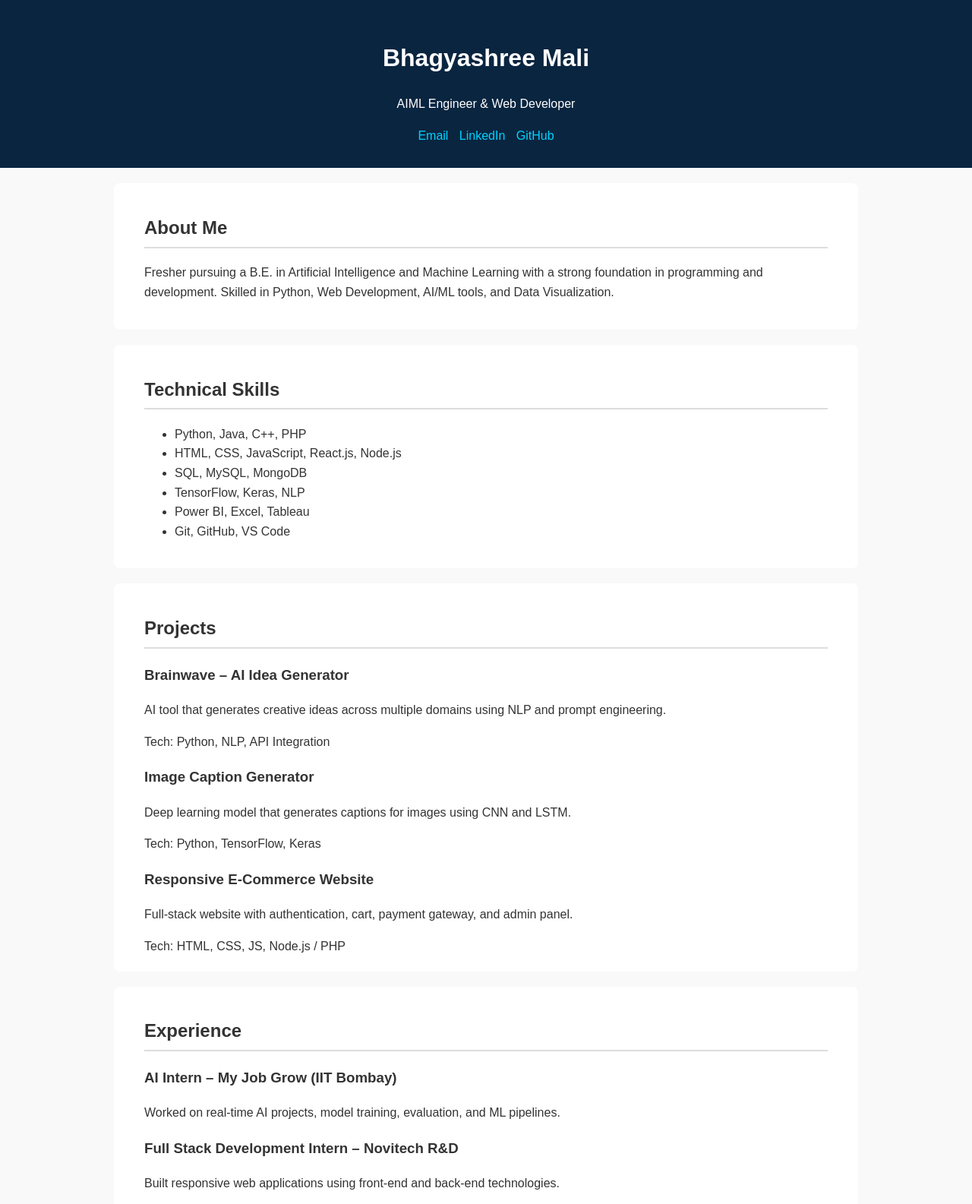
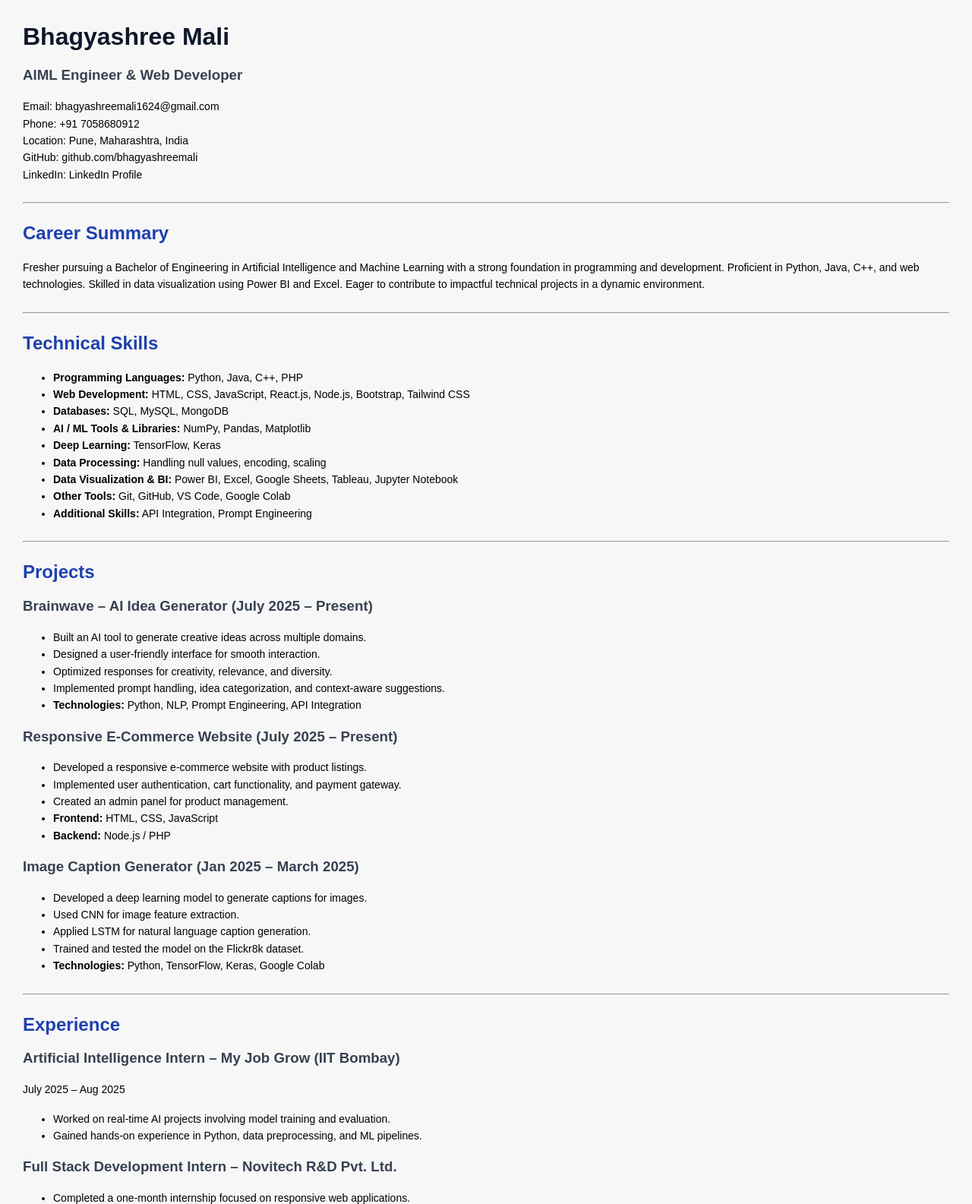
Before and after one commit to bhagyashreemali/resume-site, a plain HTML site: page index.html in a window 1280 px wide. Shown: the top 1585 px of the page at 76% size. Drawn offline with Linux system fonts and the light colour scheme.

Commit message:
change in style.css

```diff
--- a/index.html
+++ b/index.html
@@ -1,105 +1,138 @@
 <!DOCTYPE html>
-<html lang="en">
+<html>
 <head>
-  <meta charset="UTF-8" />
-  <meta name="viewport" content="width=device-width, initial-scale=1.0"/>
-  <title>Bhagyashree Mali | AIML Engineer</title>
-  <link rel="stylesheet" href="style.css"/>
+    <title>Bhagyashree Mali - Resume</title>
+    <link rel="stylesheet" href="style.css">
 </head>
+
 <body>
 
-<header>
 <h1>Bhagyashree Mali</h1>
-  <p>AIML Engineer & Web Developer</p>
-  <div class="links">
-    <a href="mailto:bhagyashreemali1624@gmail.com">Email</a>
-    <a href="#">LinkedIn</a>
-    <a href="https://github.com/bhagyashreemali" target="_blank">GitHub</a>
-  </div>
-</header>
+<h3>AIML Engineer & Web Developer</h3>
 
-<section class="about">
-  <h2>About Me</h2>
 <p>
-    Fresher pursuing a B.E. in Artificial Intelligence and Machine Learning with a strong foundation
-    in programming and development. Skilled in Python, Web Development, AI/ML tools, and Data Visualization.
+Email: bhagyashreemali1624@gmail.com <br>
+Phone: +91 7058680912 <br>
+Location: Pune, Maharashtra, India <br>
+GitHub: github.com/bhagyashreemali <br>
+LinkedIn: LinkedIn Profile
 </p>
-</section>
 
-<section>
+<hr>
+
+<h2>Career Summary</h2>
+<p>
+Fresher pursuing a Bachelor of Engineering in Artificial Intelligence and Machine Learning with a strong
+foundation in programming and development. Proficient in Python, Java, C++, and web technologies.
+Skilled in data visualization using Power BI and Excel. Eager to contribute to impactful technical projects
+in a dynamic environment.
+</p>
+
+<hr>
+
 <h2>Technical Skills</h2>
-  <ul class="skills">
-    <li>Python, Java, C++, PHP</li>
-    <li>HTML, CSS, JavaScript, React.js, Node.js</li>
-    <li>SQL, MySQL, MongoDB</li>
-    <li>TensorFlow, Keras, NLP</li>
-    <li>Power BI, Excel, Tableau</li>
-    <li>Git, GitHub, VS Code</li>
+<ul>
+    <li><strong>Programming Languages:</strong> Python, Java, C++, PHP</li>
+    <li><strong>Web Development:</strong> HTML, CSS, JavaScript, React.js, Node.js, Bootstrap, Tailwind CSS</li>
+    <li><strong>Databases:</strong> SQL, MySQL, MongoDB</li>
+    <li><strong>AI / ML Tools & Libraries:</strong> NumPy, Pandas, Matplotlib</li>
+    <li><strong>Deep Learning:</strong> TensorFlow, Keras</li>
+    <li><strong>Data Processing:</strong> Handling null values, encoding, scaling</li>
+    <li><strong>Data Visualization & BI:</strong> Power BI, Excel, Google Sheets, Tableau, Jupyter Notebook</li>
+    <li><strong>Other Tools:</strong> Git, GitHub, VS Code, Google Colab</li>
+    <li><strong>Additional Skills:</strong> API Integration, Prompt Engineering</li>
 </ul>
-</section>
 
-<section>
+<hr>
+
 <h2>Projects</h2>
 
-  <div class="card">
-    <h3>Brainwave – AI Idea Generator</h3>
-    <p>AI tool that generates creative ideas across multiple domains using NLP and prompt engineering.</p>
-    <span>Tech: Python, NLP, API Integration</span>
-  </div>
+<h3>Brainwave – AI Idea Generator (July 2025 – Present)</h3>
+<ul>
+    <li>Built an AI tool to generate creative ideas across multiple domains.</li>
+    <li>Designed a user-friendly interface for smooth interaction.</li>
+    <li>Optimized responses for creativity, relevance, and diversity.</li>
+    <li>Implemented prompt handling, idea categorization, and context-aware suggestions.</li>
+    <li><strong>Technologies:</strong> Python, NLP, Prompt Engineering, API Integration</li>
+</ul>
 
-  <div class="card">
-    <h3>Image Caption Generator</h3>
-    <p>Deep learning model that generates captions for images using CNN and LSTM.</p>
-    <span>Tech: Python, TensorFlow, Keras</span>
-  </div>
+<h3>Responsive E-Commerce Website (July 2025 – Present)</h3>
+<ul>
+    <li>Developed a responsive e-commerce website with product listings.</li>
+    <li>Implemented user authentication, cart functionality, and payment gateway.</li>
+    <li>Created an admin panel for product management.</li>
+    <li><strong>Frontend:</strong> HTML, CSS, JavaScript</li>
+    <li><strong>Backend:</strong> Node.js / PHP</li>
+</ul>
 
-  <div class="card">
-    <h3>Responsive E-Commerce Website</h3>
-    <p>Full-stack website with authentication, cart, payment gateway, and admin panel.</p>
-    <span>Tech: HTML, CSS, JS, Node.js / PHP</span>
-  </div>
-</section>
+<h3>Image Caption Generator (Jan 2025 – March 2025)</h3>
+<ul>
+    <li>Developed a deep learning model to generate captions for images.</li>
+    <li>Used CNN for image feature extraction.</li>
+    <li>Applied LSTM for natural language caption generation.</li>
+    <li>Trained and tested the model on the Flickr8k dataset.</li>
+    <li><strong>Technologies:</strong> Python, TensorFlow, Keras, Google Colab</li>
+</ul>
 
-<section>
+<hr>
+
 <h2>Experience</h2>
 
-  <div class="card">
-    <h3>AI Intern – My Job Grow (IIT Bombay)</h3>
-    <p>Worked on real-time AI projects, model training, evaluation, and ML pipelines.</p>
-  </div>
+<h3>Artificial Intelligence Intern – My Job Grow (IIT Bombay)</h3>
+<p>July 2025 – Aug 2025</p>
+<ul>
+    <li>Worked on real-time AI projects involving model training and evaluation.</li>
+    <li>Gained hands-on experience in Python, data preprocessing, and ML pipelines.</li>
+</ul>
 
-  <div class="card">
-    <h3>Full Stack Development Intern – Novitech R&D</h3>
-    <p>Built responsive web applications using front-end and back-end technologies.</p>
-  </div>
+<h3>Full Stack Development Intern – Novitech R&D Pvt. Ltd.</h3>
+<ul>
+    <li>Completed a one-month internship focused on responsive web applications.</li>
+    <li>Worked with both front-end and back-end technologies.</li>
+</ul>
 
-  <div class="card">
-    <h3>Data Analytics Intern – Novitech R&D</h3>
-    <p>Data collection, analysis, and visualization for business insights.</p>
-  </div>
-</section>
+<h3>Data Analytics Intern – Novitech R&D Pvt. Ltd.</h3>
+<ul>
+    <li>Worked on data collection, analysis, and visualization.</li>
+    <li>Derived meaningful business insights using analytical tools.</li>
+</ul>
 
-<section>
+<hr>
+
 <h2>Education</h2>
-  <p><strong>B.E. Artificial Intelligence & Machine Learning</strong></p>
-  <p>Zeal College of Engineering and Research, Pune</p>
-  <p>2023 – 2027</p>
-</section>
 
-<section>
+<p>
+<strong>Bachelor of Engineering (B.E.) – Artificial Intelligence & Machine Learning</strong><br>
+Zeal College of Engineering and Research, Pune University<br>
+Duration: Aug 2023 – May 2027
+</p>
+
+<p>
+<strong>Higher Secondary Certification (HSC)</strong><br>
+Sant Tukaram English Medium School & Junior College<br>
+Duration: Jan 2024 – Mar 2025
+</p>
+
+<p>
+<strong>Secondary School Certification (SSC)</strong><br>
+Priyadarshani School and Junior College<br>
+Duration: June 2020 – March 2021
+</p>
+
+<hr>
+
 <h2>Certifications</h2>
 <ul>
-    <li>AI Internship – My Job Grow</li>
-    <li>Full Stack Development – Novitech R&D</li>
-    <li>NLP Course – Great Learning</li>
-    <li>Power BI & Excel Workshops</li>
+    <li>Full Stack Development – 30 Days MasterClass (NoviTech R&D Pvt. Ltd.)</li>
+    <li>AI Upskilling Course – My Job Grow</li>
+    <li>Natural Language Processing (NLP) Course – Great Learning</li>
+    <li>AI Tools Workshop – be10X</li>
+    <li>Power BI Workshop – OfficeMaster</li>
+    <li>Excel Using AI Workshop – OfficeMaster</li>
+    <li>Data Analytics Internship – Novitech R&D Pvt. Ltd.</li>
+    <li>Artificial Intelligence Internship – My Job Grow</li>
+    <li>Full Stack Development Internship – Novitech R&D Pvt. Ltd.</li>
 </ul>
-</section>
 
-<footer>
-  <p>© 2025 Bhagyashree Mali</p>
-</footer>
-
-<script src="script.js"></script>
 </body>
 </html>
--- a/style.css
+++ b/style.css
@@ -1,44 +1,26 @@
 body {
     font-family: Arial, sans-serif;
-    margin: 0;
-    padding: 0;
-    line-height: 1.6;
-    background-color: #f9f9f9;
-    color: #333;
+    margin: 30px;
+    background-color: #f7f7f7;
 }
 
-header {
-    background: #0a2540;
-    color: white;
-    padding: 30px;
-    text-align: center;
-}
-
-header a {
-    color: #00d4ff;
-    text-decoration: none;
-    margin: 0 5px;
-}
-
-section {
-    padding: 20px 40px;
-    background: white;
-    margin: 20px auto;
-    max-width: 900px;
-    border-radius: 8px;
+h1 {
+    color: #0f172a;
 }
 
 h2 {
-    border-bottom: 2px solid #ddd;
-    padding-bottom: 5px;
+    color: #1e40af;
 }
 
-article {
-    margin-bottom: 20px;
+h3 {
+    color: #374151;
 }
 
-footer {
-    text-align: center;
-    padding: 15px;
-    background: #eee;
+p, li {
+    font-size: 14px;
+    line-height: 1.6;
 }
+
+hr {
+    margin: 25px 0;
+}
```
Lines whose indentation alone changed are shown as unchanged.
